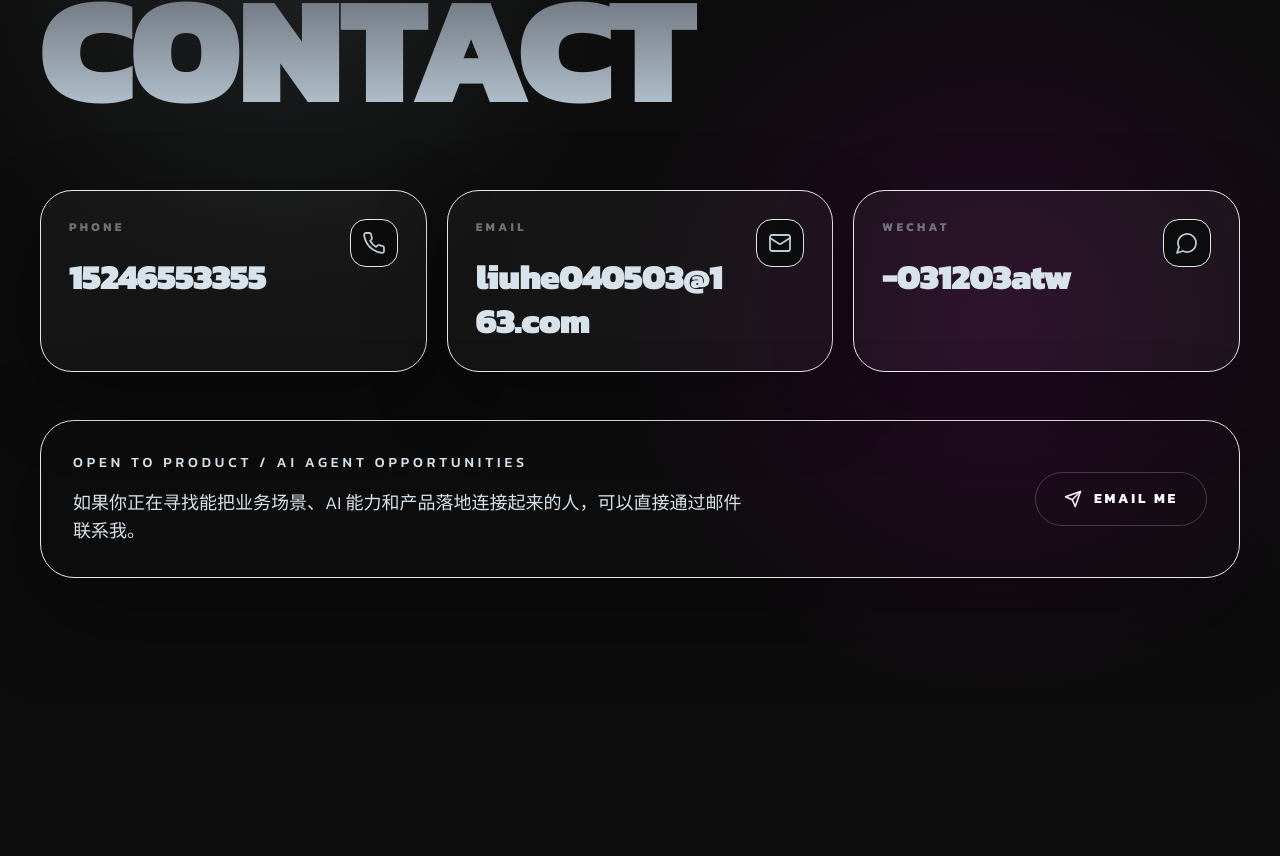
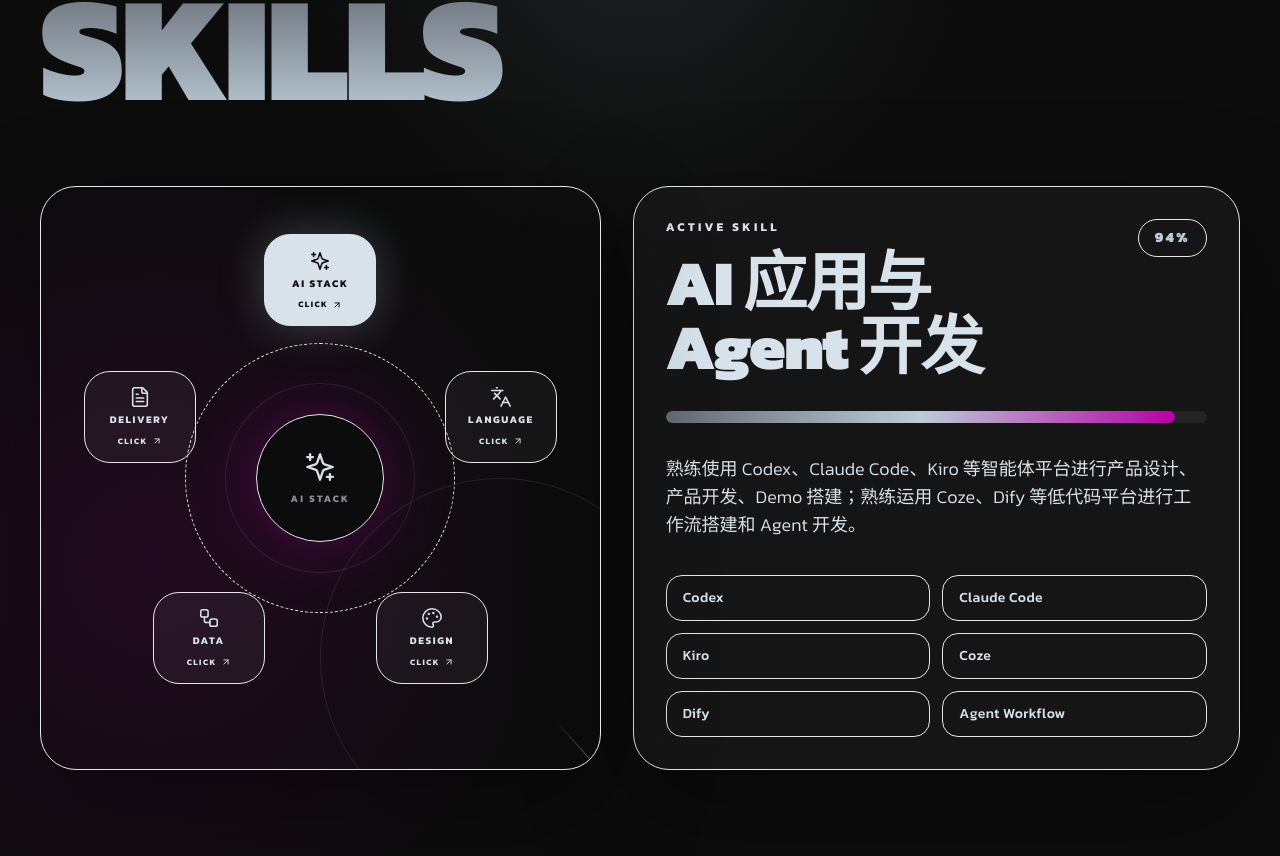
Before and after one commit to Dora439965/personal-web, a React (Vite) app: page / in a window 1280 px wide. Shown: the part 6544-7400 px from the top of the page. Before the commit the page ends 7250 px from the top, so only its background shows below. Built offline with nearby package versions, Linux system fonts and the light colour scheme.

Commit message:
Add skills section interactions

```diff
--- a/src/main.tsx
+++ b/src/main.tsx
@@ -6,12 +6,17 @@
   BrainCircuit,
   Code2,
   DatabaseZap,
+  FileText,
+  Languages,
   Mail,
   MessageCircle,
+  Palette,
   Phone,
   Route,
   Send,
+  Sparkles,
   TestTube2,
+  Workflow,
 } from 'lucide-react';
 import {
   motion,
@@ -64,6 +69,54 @@
     description:
       '基于已有算法更新智能排程应用的功能设计和交互设计，并借助 Kiro 平台搭建新的应用 demo，降低用户理解和使用智能排程能力的门槛。',
     highlights: ['功能设计', '交互设计', 'Kiro 搭建', '智能排程'],
+  },
+];
+
+const professionalSkills = [
+  {
+    title: 'AI 应用与 Agent 开发',
+    label: 'AI Stack',
+    level: 94,
+    icon: Sparkles,
+    summary:
+      '熟练使用 Codex、Claude Code、Kiro 等智能体平台进行产品设计、产品开发、Demo 搭建；熟练运用 Coze、Dify 等低代码平台进行工作流搭建和 Agent 开发。',
+    tools: ['Codex', 'Claude Code', 'Kiro', 'Coze', 'Dify', 'Agent Workflow'],
+  },
+  {
+    title: '英语与跨文化沟通',
+    label: 'Language',
+    level: 86,
+    icon: Languages,
+    summary:
+      '英语六级 500+，具备熟练的英语听说读写能力，能够快速浏览英语专业文件及书籍，并多次参加学校组织的海外交流访学活动。',
+    tools: ['CET-6 500+', '英文文档阅读', '美国赛', '西班牙暑期营'],
+  },
+  {
+    title: '设计与产品表达',
+    label: 'Design',
+    level: 88,
+    icon: Palette,
+    summary:
+      '熟悉 Figma、Axure、AutoCAD、Photoshop、Pr 等设计软件，能够完成产品原型、视觉表达、工程图纸与演示材料的设计协同。',
+    tools: ['Figma', 'Axure', 'AutoCAD', 'Photoshop', 'Premiere Pro'],
+  },
+  {
+    title: '数据处理与分析',
+    label: 'Data',
+    level: 82,
+    icon: Workflow,
+    summary:
+      '熟练运用 Python、Matlab 等工具处理数据，能够围绕业务问题进行结构化拆解、指标分析和实验验证。',
+    tools: ['Python', 'Matlab', '数据分析', '指标拆解'],
+  },
+  {
+    title: 'Office 与汇报交付',
+    label: 'Delivery',
+    level: 92,
+    icon: FileText,
+    summary:
+      '精通 Word、Excel、PowerPoint，能够完成结构化文档、数据表格、项目汇报和面向业务方的方案表达。',
+    tools: ['Word', 'Excel', 'PowerPoint', '报告撰写', 'PPT 汇报'],
   },
 ];
 
@@ -1293,6 +1346,142 @@
   );
 }
 
+function ProfessionalSkillsSection() {
+  const [activeSkill, setActiveSkill] = React.useState(0);
+  const active = professionalSkills[activeSkill];
+  const ActiveIcon = active.icon;
+  const orbitRadius = 34;
+
+  return (
+    <section
+      id="skills"
+      className="relative overflow-hidden bg-[#0C0C0C] px-5 py-20 sm:px-8 sm:py-24 md:px-10 md:py-32"
+    >
+      <div className="pointer-events-none absolute inset-0 bg-[radial-gradient(circle_at_50%_12%,rgba(187,204,215,0.1),transparent_28%),radial-gradient(circle_at_12%_70%,rgba(182,0,168,0.13),transparent_30%)]" />
+      <div className="pointer-events-none absolute inset-x-0 top-0 h-px bg-gradient-to-r from-transparent via-[#D7E2EA]/22 to-transparent" />
+
+      <div className="relative z-10 mx-auto max-w-7xl">
+        <FadeIn
+          y={24}
+          className="text-lg font-light tracking-wide text-[#BBCCD7] sm:text-2xl md:text-3xl"
+        >
+          Professional toolkit
+        </FadeIn>
+        <FadeIn
+          as="h2"
+          delay={0.08}
+          y={40}
+          className="hero-heading mt-4 text-[clamp(4rem,12vw,150px)] font-black uppercase leading-none tracking-tight"
+        >
+          Skills
+        </FadeIn>
+
+        <div className="mt-12 grid gap-8 md:mt-16 lg:grid-cols-[0.96fr_1.04fr]">
+          <FadeIn
+            delay={0.12}
+            y={34}
+            className="relative min-h-[560px] overflow-hidden rounded-[36px] border border-[#D7E2EA]/14 bg-[#111]/76 p-5 shadow-[0_34px_110px_rgba(0,0,0,0.42)] sm:p-8"
+          >
+            <motion.div
+              className="pointer-events-none absolute left-1/2 top-1/2 h-[360px] w-[360px] -translate-x-1/2 -translate-y-1/2 rounded-full border border-[#D7E2EA]/10"
+              animate={{ rotate: 360 }}
+              transition={{ duration: 18, repeat: Infinity, ease: 'linear' }}
+            >
+              <div className="absolute left-1/2 top-0 h-24 w-px -translate-x-1/2 bg-gradient-to-b from-[#BBCCD7]/70 to-transparent" />
+            </motion.div>
+            <div className="pointer-events-none absolute left-1/2 top-1/2 h-[270px] w-[270px] -translate-x-1/2 -translate-y-1/2 rounded-full border border-dashed border-[#D7E2EA]/12" />
+            <div className="pointer-events-none absolute left-1/2 top-1/2 h-[190px] w-[190px] -translate-x-1/2 -translate-y-1/2 rounded-full border border-[#D7E2EA]/10 bg-[radial-gradient(circle,rgba(182,0,168,0.16),transparent_64%)]" />
+
+            <div className="absolute left-1/2 top-1/2 flex h-32 w-32 -translate-x-1/2 -translate-y-1/2 items-center justify-center rounded-full border border-[#D7E2EA]/18 bg-[#0C0C0C] text-[#D7E2EA] shadow-[0_0_70px_rgba(182,0,168,0.24)]">
+              <div className="flex flex-col items-center gap-2">
+                <ActiveIcon size={34} strokeWidth={1.65} />
+                <span className="text-[0.62rem] font-bold uppercase tracking-[0.22em] text-[#BBCCD7]/70">
+                  {active.label}
+                </span>
+              </div>
+            </div>
+
+            {professionalSkills.map((skill, index) => {
+              const angle = (index / professionalSkills.length) * Math.PI * 2 - Math.PI / 2;
+              const x = 50 + Math.cos(angle) * orbitRadius;
+              const y = 50 + Math.sin(angle) * orbitRadius;
+              const Icon = skill.icon;
+              const isActive = activeSkill === index;
+
+              return (
+                <button
+                  key={skill.title}
+                  type="button"
+                  className={`absolute flex h-[92px] w-[112px] -translate-x-1/2 -translate-y-1/2 cursor-pointer flex-col items-center justify-center gap-1.5 rounded-[26px] border text-center transition duration-300 hover:scale-[1.04] active:scale-95 ${
+                    isActive
+                      ? 'border-[#D7E2EA] bg-[#D7E2EA] text-[#0C0C0C] shadow-[0_0_44px_rgba(187,204,215,0.28)]'
+                      : 'border-[#D7E2EA]/14 bg-white/[0.045] text-[#D7E2EA] hover:border-[#D7E2EA]/44 hover:bg-white/[0.08]'
+                  }`}
+                  style={{ left: `${x}%`, top: `${y}%` }}
+                  onClick={() => setActiveSkill(index)}
+                >
+                  <Icon size={22} strokeWidth={1.7} />
+                  <span className="px-2 text-[0.64rem] font-bold uppercase leading-tight tracking-[0.16em]">
+                    {skill.label}
+                  </span>
+                  <span
+                    className={`mt-0.5 inline-flex items-center gap-1 text-[0.52rem] font-bold uppercase tracking-[0.18em] ${
+                      isActive ? 'text-[#0C0C0C]/46' : 'text-[#BBCCD7]/42'
+                    }`}
+                  >
+                    Click
+                    <ArrowUpRight size={10} strokeWidth={2.2} />
+                  </span>
+                </button>
+              );
+            })}
+          </FadeIn>
+
+          <FadeIn delay={0.22} y={34}>
+            <div className="rounded-[36px] border border-[#D7E2EA]/14 bg-white/[0.035] p-6 text-[#D7E2EA] shadow-[0_34px_110px_rgba(0,0,0,0.36)] sm:p-8">
+              <div className="flex items-start justify-between gap-6">
+                <div>
+                  <p className="text-xs font-bold uppercase tracking-[0.28em] text-[#BBCCD7]/62">
+                    Active Skill
+                  </p>
+                  <h3 className="mt-4 text-[clamp(2rem,5vw,4.6rem)] font-black leading-none tracking-tight">
+                    {active.title}
+                  </h3>
+                </div>
+                <div className="shrink-0 rounded-full border border-[#D7E2EA]/16 px-4 py-2 text-sm font-black tracking-[0.18em] text-[#BBCCD7]">
+                  {active.level}%
+                </div>
+              </div>
+
+              <div className="mt-8 h-3 overflow-hidden rounded-full bg-white/[0.06]">
+                <div
+                  className="h-full rounded-full bg-[linear-gradient(90deg,#646973,#BBCCD7,#B600A8)]"
+                  style={{ width: `${active.level}%` }}
+                />
+              </div>
+
+              <p className="mt-8 text-base font-light leading-relaxed text-[#D7E2EA]/72 sm:text-lg">
+                {active.summary}
+              </p>
+
+              <div className="mt-9 grid gap-3 sm:grid-cols-2">
+                {active.tools.map((tool) => (
+                  <div
+                    key={tool}
+                    className="rounded-2xl border border-[#D7E2EA]/12 bg-[#0C0C0C]/54 px-4 py-3 text-sm font-medium tracking-wide text-[#D7E2EA]/74"
+                  >
+                    {tool}
+                  </div>
+                ))}
+              </div>
+            </div>
+          </FadeIn>
+        </div>
+      </div>
+    </section>
+  );
+}
+
 const contactItems = [
   {
     label: 'Phone',
@@ -1414,6 +1603,7 @@
       <UniversityCurveSection />
       <ExperienceSection />
       <ProjectsSection />
+      <ProfessionalSkillsSection />
       <ContactSection />
     </main>
   );
```
Also changed, not shown: 3 other files (tests, documents, lock files or other folders).
